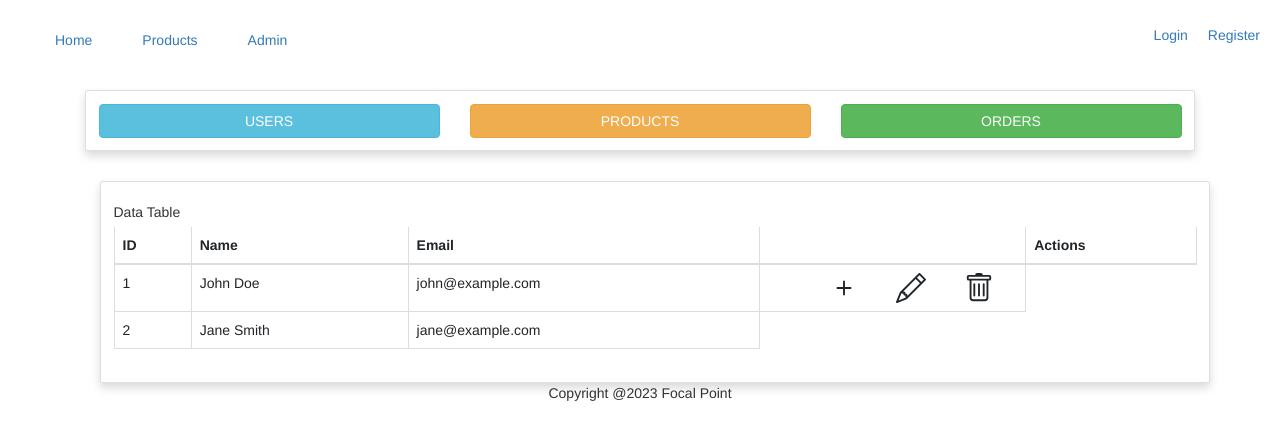
After one commit to The-Focal-Point-UWI-NCB-2023/SWEN-Cycle8-9_IonicFlask, a Flask app: page /admin in a window 1280 px wide. The commit adds this page. Shown: the top 440 px of the page. Run offline with Flask 3, Linux system fonts and the light colour scheme; some libraries are stand-ins or nearby versions.

Commit message:
Draft Admin DashBoard

```diff
--- a/app/__init__.py
+++ b/app/__init__.py
@@ -25,5 +25,5 @@ def create_app():
 
 # Initialize App and DB
 app = create_app()
-db.init_app(app)
-migrate = Migrate(app, db)
+#db.init_app(app)
+#migrate = Migrate(app, db)
--- /dev/null
+++ b/app/static/admin-styles.css
@@ -0,0 +1,23 @@
+.action-items{
+    display: flex;
+    width: 100%;
+    justify-content: center;
+    align-items: center;
+}
+
+.action-items > * {
+    margin-left: 15%;
+}
+
+.action-items > * > *:hover {
+    color: blue;
+    cursor: pointer;
+    width: 35px!important;
+    height: 35px!important;
+}
+
+.modal-title{
+    display: flex;
+    flex-direction: row;
+    justify-content: space-between;
+}
--- /dev/null
+++ b/app/templates/admin-dashboard.html
@@ -0,0 +1,82 @@
+{% extends "base.html" %}
+<link rel="stylesheet" href="../static/admin-css/styles.css">
+
+{% block content %}
+<div class="d-flex" id="wrapper">
+
+    <div class="container mt-3">
+        <div class="card shadow mb-4">
+            <div class="card-body">
+                <div class="row">
+                    <div class="col-md-4">
+                        <button class="btn btn-info btn-block admin-btn"style>USERS</button>
+                    </div>
+                    <div class="col-md-4">
+                        <button class="btn btn-warning btn-block">PRODUCTS</button>
+                    </div>
+                    <div class="col-md-4">
+                        <button class="btn btn-success btn-block">ORDERS</button>
+                    </div>
+                </div>
+            </div>
+        </div>
+    <div class="container mt-5">
+        <div class="card shadow">
+            <div class="card-body">
+
+
+                <h5 class="card-title">Data Table</h5>
+
+                <div class="table-responsive">
+                    <table class="table table-bordered">
+                        <thead>
+                            <tr>
+                                <th>ID</th>
+                                <th>Name</th>
+                                <th>Email</th>
+                                <th></th>
+                                <th>Actions</th>
+                            </tr>
+                        </thead>
+                        <tbody>
+                            <tr>
+                                <td>1</td>
+                                <td>John Doe</td>
+                                <td>john@example.com</td>
+                                <td>
+                                    <div class="action-items">
+                                        <a >
+                                            <svg xmlns="http://www.w3.org/2000/svg" width="30" height="30" fill="currentColor" class="bi bi-plus" viewBox="0 0 16 16"> <path d="M8 4a.5.5 0 0 1 .5.5v3h3a.5.5 0 0 1 0 1h-3v3a.5.5 0 0 1-1 0v-3h-3a.5.5 0 0 1 0-1h3v-3A.5.5 0 0 1 8 4z"/> </svg>
+                                        </a>
+
+                                        <a data-toggle="modal" data-target="#edit-cust" id="EditCustomer">
+                                        <svg xmlns="http://www.w3.org/2000/svg" width="30" height="30" fill="currentColor" class="bi bi-pencil" viewBox="0 0 16 16"> <path d="M12.146.146a.5.5 0 0 1 .708 0l3 3a.5.5 0 0 1 0 .708l-10 10a.5.5 0 0 1-.168.11l-5 2a.5.5 0 0 1-.65-.65l2-5a.5.5 0 0 1 .11-.168l10-10zM11.207 2.5 13.5 4.793 14.793 3.5 12.5 1.207 11.207 2.5zm1.586 3L10.5 3.207 4 9.707V10h.5a.5.5 0 0 1 .5.5v.5h.5a.5.5 0 0 1 .5.5v.5h.293l6.5-6.5zm-9.761 5.175-.106.106-1.528 3.821 3.821-1.528.106-.106A.5.5 0 0 1 5 12.5V12h-.5a.5.5 0 0 1-.5-.5V11h-.5a.5.5 0 0 1-.468-.325z"/> </svg>
+                                        </a>
+
+                                        <a>
+                                            <svg xmlns="http://www.w3.org/2000/svg" width="30" height="30" fill="currentColor" class="bi bi-trash" viewBox="0 0 16 16"> <path d="M5.5 5.5A.5.5 0 0 1 6 6v6a.5.5 0 0 1-1 0V6a.5.5 0 0 1 .5-.5zm2.5 0a.5.5 0 0 1 .5.5v6a.5.5 0 0 1-1 0V6a.5.5 0 0 1 .5-.5zm3 .5a.5.5 0 0 0-1 0v6a.5.5 0 0 0 1 0V6z"/> <path fill-rule="evenodd" d="M14.5 3a1 1 0 0 1-1 1H13v9a2 2 0 0 1-2 2H5a2 2 0 0 1-2-2V4h-.5a1 1 0 0 1-1-1V2a1 1 0 0 1 1-1H6a1 1 0 0 1 1-1h2a1 1 0 0 1 1 1h3.5a1 1 0 0 1 1 1v1zM4.118 4 4 4.059V13a1 1 0 0 0 1 1h6a1 1 0 0 0 1-1V4.059L11.882 4H4.118zM2.5 3V2h11v1h-11z"/> </svg>
+                                        </a>
+                                    </div>
+                                </td>
+                            </tr>
+                            <tr>
+                                <td>2</td>
+                                <td>Jane Smith</td>
+                                <td>jane@example.com</td>
+                            </tr>
+
+                        </tbody>
+                    </table>
+                </div>
+            </div>
+        </div>
+    </div>
+
+
+
+    {% include './modal/CustomerModal.html' %}
+
+
+
+</div>
+{% endblock %}
--- a/app/templates/base.html
+++ b/app/templates/base.html
@@ -8,6 +8,12 @@
         <meta name="viewport" content="width=device-width, initial-scale=1">
         <link rel="stylesheet" href="{{ url_for('static', filename='style.css') }}">
         <link rel="icon" type="image/png" href="{{ url_for('static', filename='images/focalduck.jpg') }}"/>
+
+        <link rel="stylesheet" href="{{ url_for('static', filename='admin-styles.css') }}">
+        <link rel="stylesheet" href="https://cdn.jsdelivr.net/npm/bootstrap@4.4.1/dist/css/bootstrap.min.css" integrity="sha384-Vkoo8x4CGsO3+Hhxv8T/Q5PaXtkKtu6ug5TOeNV6gBiFeWPGFN9MuhOf23Q9Ifjh" crossorigin="anonymous">
+        <link rel="stylesheet" href="https://maxcdn.bootstrapcdn.com/bootstrap/3.4.1/css/bootstrap.min.css">
+        <script src="https://ajax.googleapis.com/ajax/libs/jquery/3.6.4/jquery.min.js"></script>
+        <script src="https://maxcdn.bootstrapcdn.com/bootstrap/3.4.1/js/bootstrap.min.js"></script>
     </head>
     <body>
         <div class="header">
--- /dev/null
+++ b/app/templates/modal/CustomerModal.html
@@ -0,0 +1,44 @@
+
+  <!-- EDIT CUSTOMER MODAL-->
+  <div class="container">
+
+    <!-- Modal -->
+    <div class="modal fade" id="edit-cust" role="dialog">
+      <div class="modal-dialog">
+
+        <!-- Modal content-->
+        <div class="modal-content">
+          <div class="modal-header modal-title">
+            <button type="button" class="close" data-dismiss="modal">&times;</button>
+            <h4 class="modal-title">Edit Customer</h4>
+          </div>
+          <div class="modal-body">
+            <form>
+                <div class="form-group">
+                  <label for="full_name">Full Name</label>
+                  <input type="text" class="form-control" id="full_name" placeholder="Enter your full name">
+                </div>
+                <div class="form-group">
+                  <label for="email">Email address</label>
+                  <input type="email" class="form-control" id="email" placeholder="Enter your email">
+                </div>
+                <div class="form-group">
+                  <label for="password">Password</label>
+                  <input type="password" class="form-control" id="password" placeholder="Enter your password" disabled>
+                </div>
+                <div class="form-group">
+                  <label for="role">Role</label>
+                  <select class="form-control" id="role">
+                    <option value="admin">Admin</option>
+                    <option value="user">Regular User</option>
+                  </select>
+                </div>
+                <button type="submit" class="btn btn-primary">Submit</button>
+              </form>
+          </div>
+        </div>
+
+      </div>
+    </div>
+
+  </div>
--- a/app/views/__init__.py
+++ b/app/views/__init__.py
@@ -9,6 +9,10 @@ views = Blueprint("views", __name__, url_prefix="/")
 def index():
     return render_template("index.html")
 
+@views.route("/admin")
+def admn():
+    return render_template("admin-dashboard.html")
+
 
 # Register View Endpoints
 # api.register_blueprint()
```
Also changed, not shown: app/templates/modal/LineItemModal.html (added), app/templates/modal/ProductModal.html (added).
